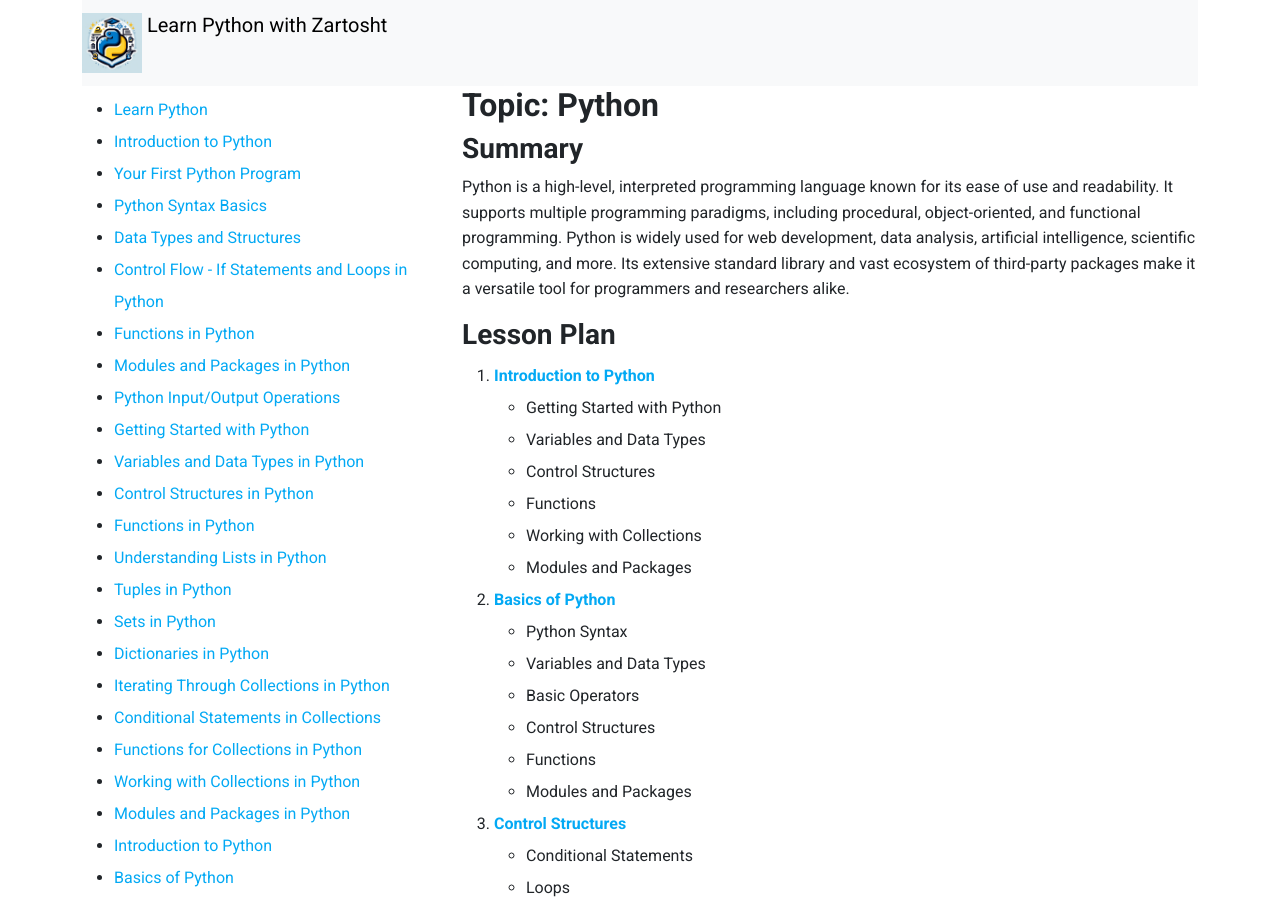
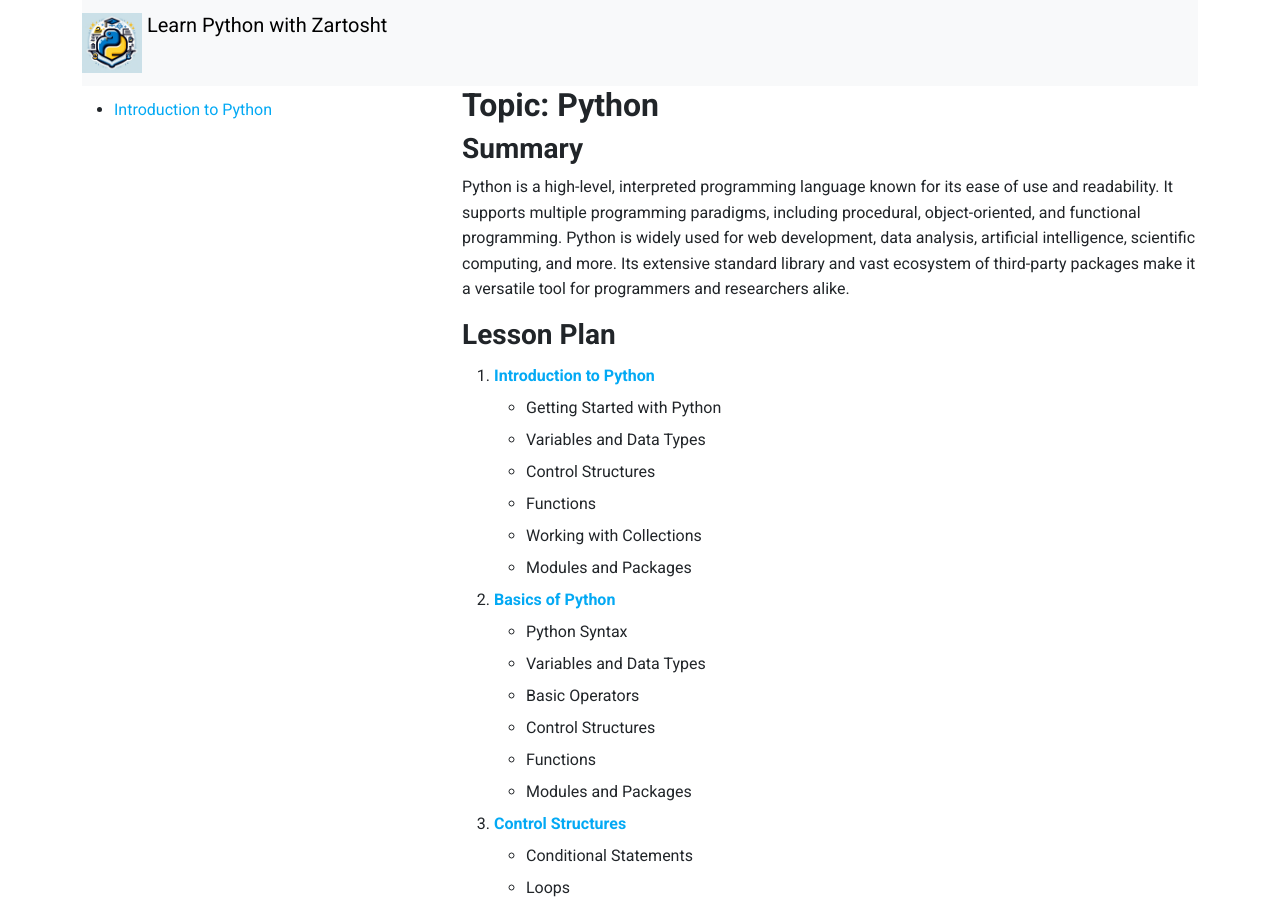
Before and after one commit to zartosht/learning-python, a Jekyll site: the page built from index.md, in a window 1280 px wide and 900 px high. Built offline with Jekyll 4.4.1, drawn with Linux system fonts in a browser that asks for light colours; our own code applies the rules of GitHub Pages for plain Markdown files; comment, search, counter and statistics services are not loaded; some of the changed text lies outside the part shown.

```diff
--- a/_includes/aside.html
+++ b/_includes/aside.html
@@ -1,23 +1,7 @@
-{% assign pages_list = site.pages %}
-{% assign sorted_pages = pages_list | sort: "url" %}
-
 <aside id="sidebar" class="sticky-top">
   <ul class="sidebar-nav">
-    {% for page in sorted_pages %}
-    {% if page.title != '' and page.url != 'https://python.zartosht.dev/Privacy-Policy' %}
-    {% comment %}Extract the hierarchy from the URL{% endcomment %}
-    {% assign parts = page.url | remove: '/' | split: '-' %}
-    {% assign level = parts[0] %}
-
-    {% if level contains '.' %}
-    {% comment %}This is a subpage{% endcomment %}
-    <!-- <ul class="sub-nav">
-      <li><a href="{{ page.url | prepend: site.baseurl }}">{{ page.title }}</a></li>
-    </ul> -->
-    {% else %}
-    <li><a href="{{ page.url | prepend: site.baseurl }}">{{ page.title }}</a></li>
-    {% endif %}
-    {% endif %}
-    {% endfor %}
+    <li class="sidebar-item">
+      <a href="{{ 001-Introduction-to-Python | prepend: site.baseurl }}/" class="sidebar-link">Introduction to Python</a>
+    </li>
   </ul>
 </aside>
```
